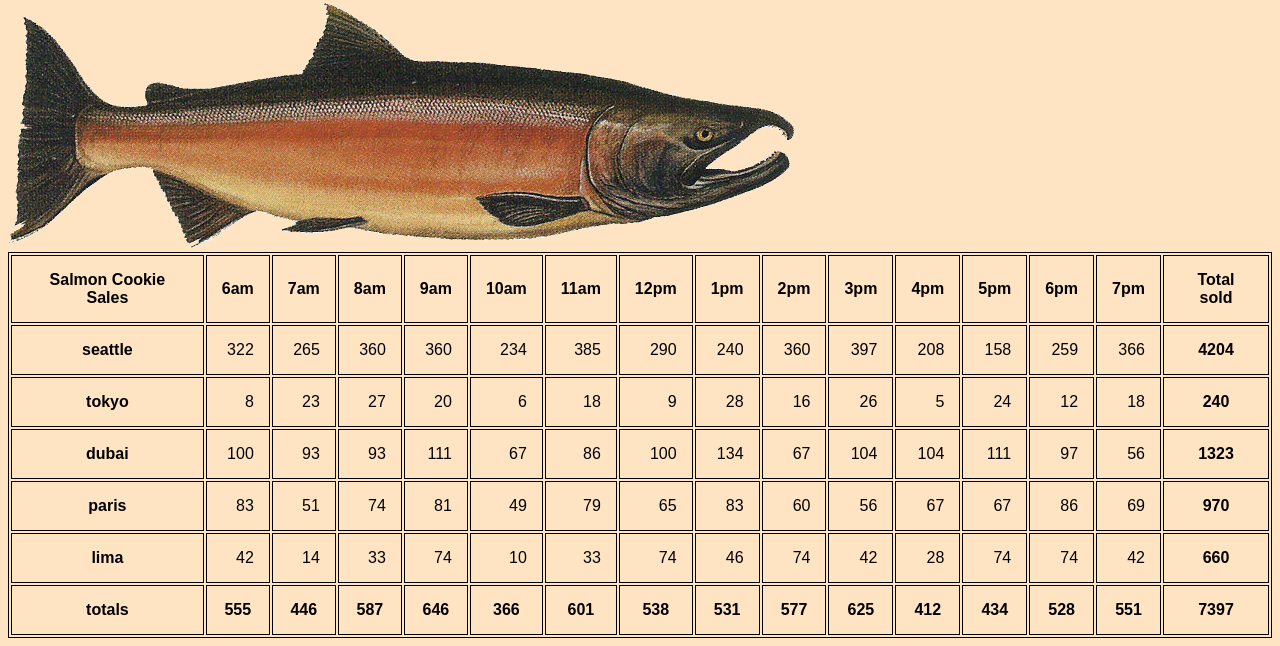
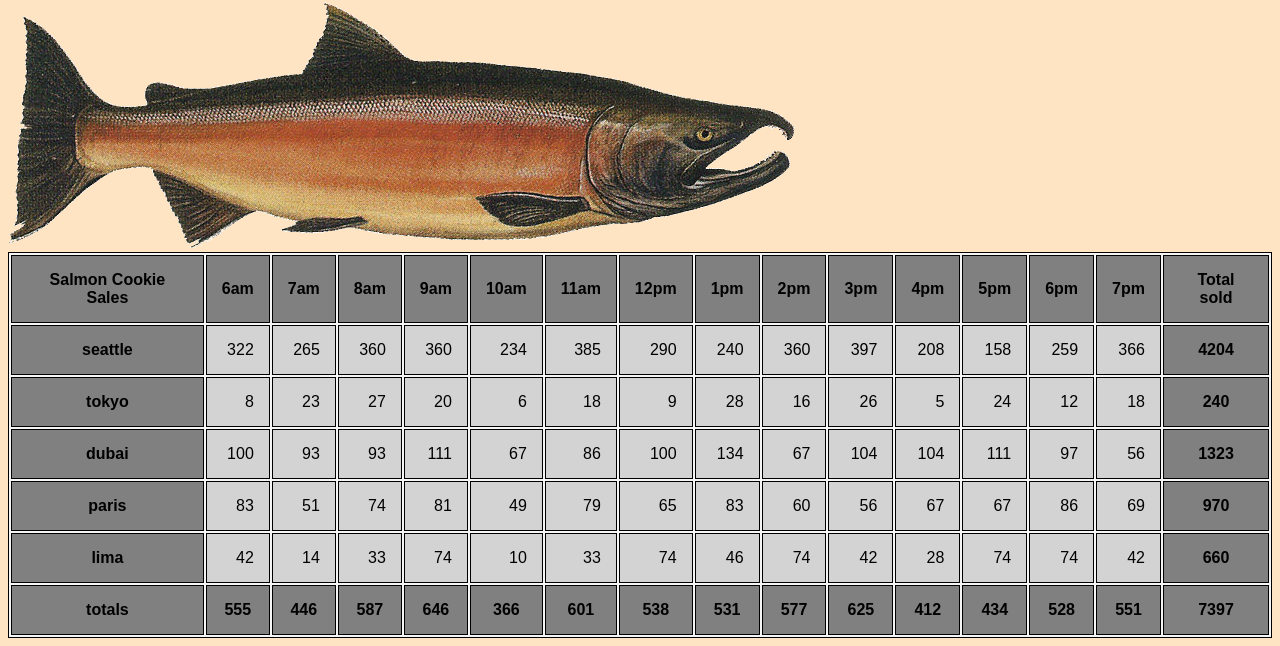
Before and after one commit to arnone215/cookiestand2, a plain HTML site: page sales.html in a window 1280 px wide. Shown: the part 194-840 px from the top of the page. Drawn offline with Linux system fonts and the light colour scheme.

Commit message:
added color to table

```diff
--- a/css/style.css
+++ b/css/style.css
@@ -8,9 +8,6 @@ head {
 
 body {
   font-family: Arial, Helvetica, sans-serif;
-}
-
-header ul {
 }
 
 header ul li{
@@ -43,26 +40,8 @@ ul {
 
 
 
-
-
-
-
-
-
-
-
-
-
-
-
-
-
-
-
-
-
-
 table {
+  background-color:whitesmoke;
   border: 1px solid black;
 }
 
@@ -73,5 +52,10 @@ th, td {
 }
 
 td {
+  background-color: lightgray;
   text-align: right;
 }
+
+th {
+  background-color: gray;
+}
```
